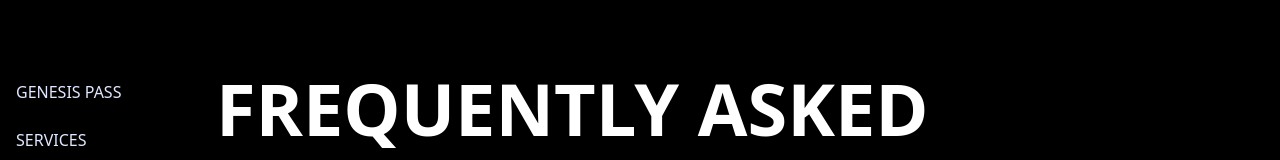
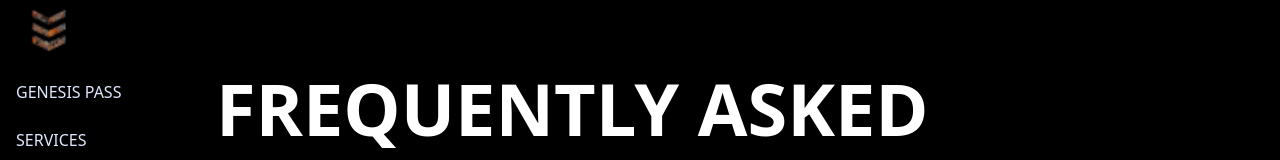
Before and after one commit to SheetalMetiz/Genesi, a Next.js app: page /Faq in a window 1280 px wide. Shown: the top 160 px of the page. Built offline with nearby package versions, Linux system fonts and the light colour scheme.

Commit message:
Update Navbar.tsx

```diff
--- a/components/Layout/Navbar.tsx
+++ b/components/Layout/Navbar.tsx
@@ -2,7 +2,7 @@ import React from "react";
 import { Bars3Icon } from "@heroicons/react/24/outline";
 import classNames from "classnames";
 import Image from 'next/image';
-
+import  nxodetor1 from '../../public/static/images/nxodetor1.png'
 
 // Navibar
 type Props = {
@@ -18,7 +18,7 @@ const Navbar = (props: Props) => {
     })}
   >
     <div className="font-bold text-lg">
-
+      <Image src={nxodetor1} alt="me" width="64" height="64" />
     </div>
     <div className="flex-grow"></div>
     <button className="md:hidden" onClick={props.onMenuButtonClick}>
```
